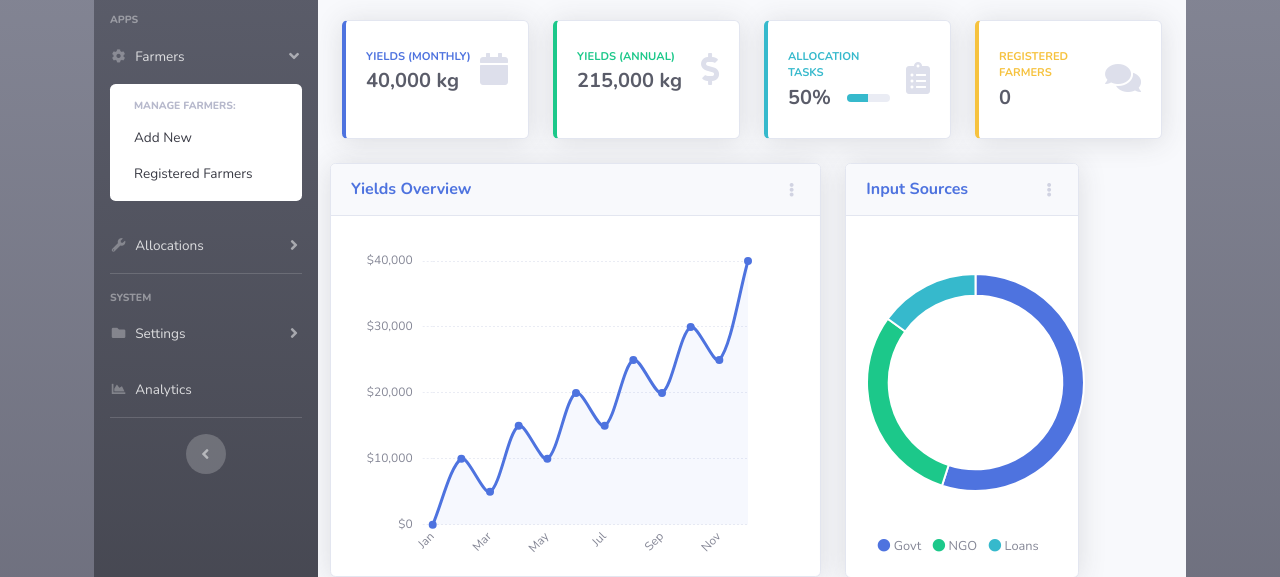
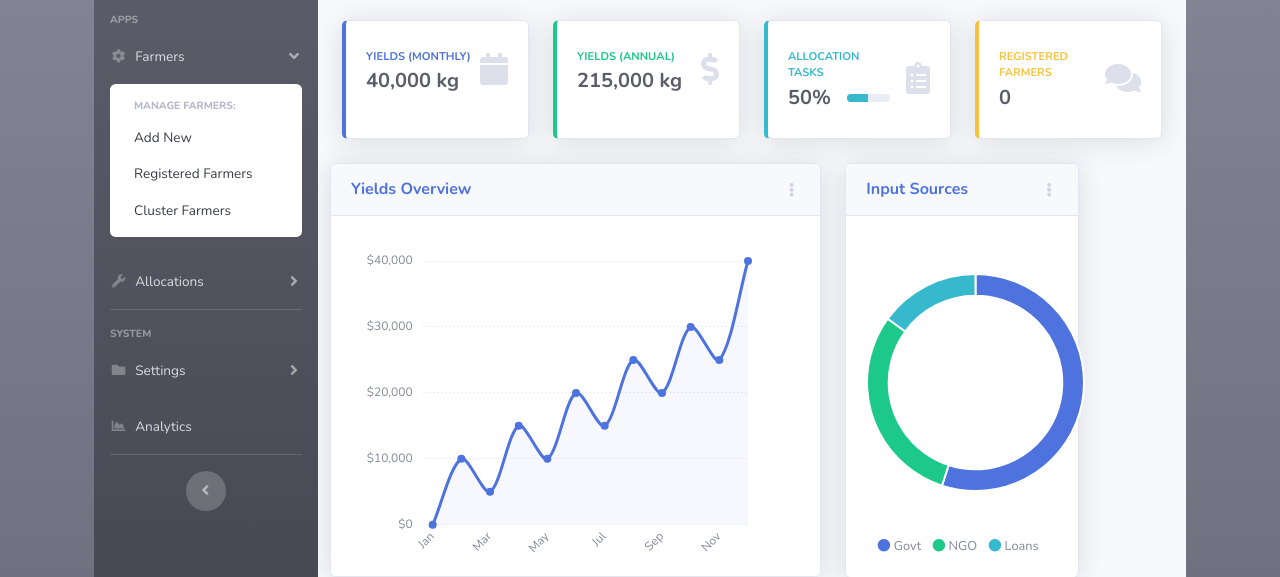
Before and after one commit to eddynibbsoft/smartfarmer, a Django app: page /dashboard/ in a window 1280 px wide, after a click on "Farmers". Shown: the part 236-813 px from the top of the page. Run offline with Django 4.2, Linux system fonts and the light colour scheme; the visitor is signed in with stand-in values (Sample User, id 1); data that the repository does not hold is empty; some libraries are stand-ins or nearby versions.

Commit message:
farmer clustering features using K means

```diff
--- a/ifarmer/templates/dashboard.html
+++ b/ifarmer/templates/dashboard.html
@@ -47,6 +47,7 @@
                             <h6 class="collapse-header">Manage Farmers:</h6>
                             <a class="collapse-item" href="{% url 'add_farmer' %}">Add New</a>
                             <a class="collapse-item" href="{% url 'show_farmers' %}">Registered Farmers</a>
+                            <a class="collapse-item" href="{% url 'cluster_farmers' %}">Cluster Farmers</a>
                         </div>
                     </div>
                 </li>
--- a/ifarmer/urls.py
+++ b/ifarmer/urls.py
@@ -12,6 +12,8 @@ urlpatterns = [
     path('show_farmers/', show_farmers, name='show_farmers'),
     path('edit_farmer/<int:farmer_id>/', edit_farmer, name='edit_farmer'),
     path('delete_farmer/<int:farmer_id>/', delete_farmer, name='delete_farmer'),
+    path('cluster/', views.cluster_farmers, name='cluster_farmers'),
+    path('cluster_results/', views.cluster_farmers, name='cluster_results'),
     path('allocate_inputs/<int:farmer_id>/', views.allocate_inputs, name='allocate_inputs'),
     # path('predict_yield/<int:farmer_id>/', views.predict_yield, name='predict_yield'),
 
--- a/ifarmer/views.py
+++ b/ifarmer/views.py
@@ -6,6 +6,7 @@ from .forms import RegistrationForm
 from .models import Farmer
 from .forms import CustomAuthenticationForm
 from .forms import InputAllocationForm
+from collections import Counter
 
 from sklearn.cluster import KMeans
 
@@ -63,27 +64,30 @@ def delete_farmer(request, farmer_id):
     return render(request, 'confirm_delete_farmer.html', {'farmer': farmer})
 
 
-
-
 def cluster_farmers(request):
     # Retrieve farmer data from the database
     farmers = Farmer.objects.all()
-    farmer_data = [[farmer.land_size, farmer.address] for farmer in farmers]
+    farmer_data = [[farmer.address] for farmer in farmers]
 
     # Perform K-means clustering
-    kmeans = KMeans(n_clusters=10)  # Assuming 10 villages
+    num_clusters = 10  # Assuming 10 villages
+    kmeans = KMeans(n_clusters=num_clusters)
     cluster_labels = kmeans.fit_predict(farmer_data)
 
-    # Add cluster labels to farmer objects or store them separately
-    for idx, farmer in enumerate(farmers):
-        farmer.cluster_label = cluster_labels[idx]
-        farmer.save()
+    # Group farmers by cluster label
+    clustered_farmers = {}
+    for idx, label in enumerate(cluster_labels):
+        if label not in clustered_farmers:
+            clustered_farmers[label] = []
+        clustered_farmers[label].append(farmers[idx])
 
     # Pass clustering results to the template
     context = {
-        'farmers': farmers,
+        'clustered_farmers': clustered_farmers,
+        'num_clusters': num_clusters,  # Add the number of clusters to the context
     }
     return render(request, 'cluster_results.html', context)
+
 
 
 def allocate_inputs(request, farmer_id):
--- a/smartfarmer/urls.py
+++ b/smartfarmer/urls.py
@@ -18,6 +18,7 @@ Including another URLconf
 from django.contrib import admin
 from django.urls import path
 from ifarmer import views
+from ifarmer import urls
 
 
 urlpatterns = [
@@ -30,6 +31,8 @@ urlpatterns = [
     path('show_farmers/', views.show_farmers, name='show_farmers'),
     path('edit_farmer/<int:farmer_id>/', views.edit_farmer, name='edit_farmer'),
     path('delete_farmer/<int:farmer_id>/', views.delete_farmer, name='delete_farmer'),
+    path('cluster/', views.cluster_farmers, name='cluster_farmers'),
+    path('cluster_results/', views.cluster_farmers, name='cluster_results'),
     path('allocate_inputs/<int:farmer_id>/', views.allocate_inputs, name='allocate_inputs'),
     # path('predict_yield/<int:farmer_id>/', views.predict_yield, name='predict_yield'),
     path('logout/', views.admin_logout, name='admin_logout'),
```
Also changed, not shown: ifarmer/templates/cluster_results.html (+23 -0 lines).
